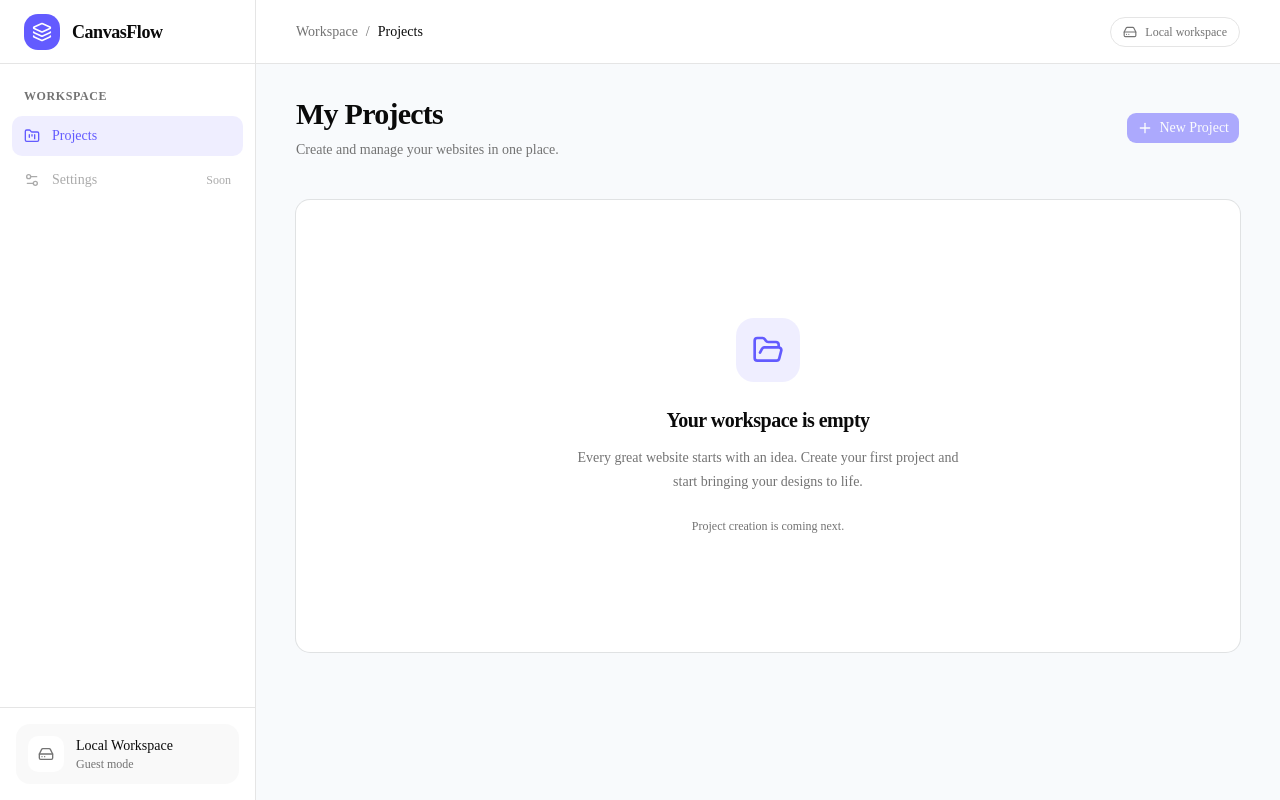
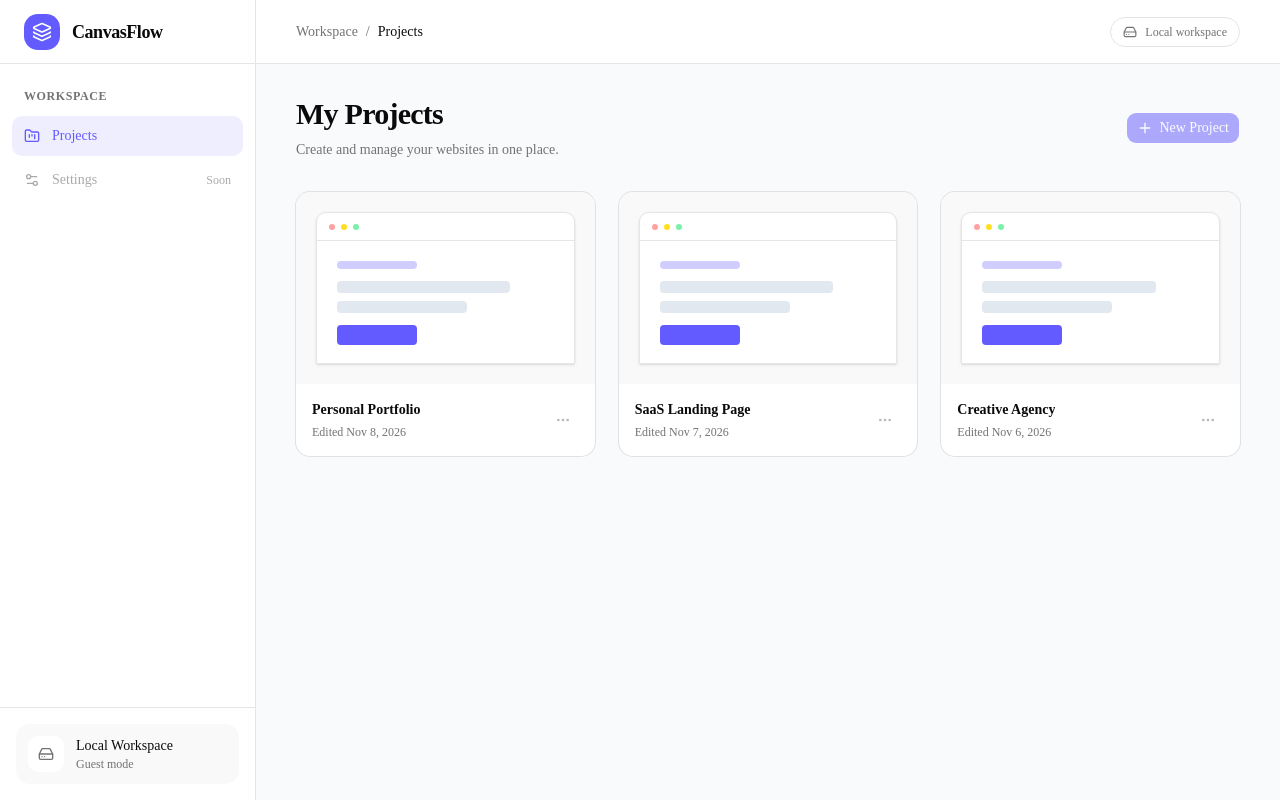
Before and after one commit to DevWarDude/canvasflow, a Next.js app: page /projects in a window 1280 px wide. Built offline with nearby package versions, Linux system fonts and the light colour scheme.

Commit message:
feat: implement reusable project cards and grid

```diff
--- a/src/app/projects/page.tsx
+++ b/src/app/projects/page.tsx
@@ -8,20 +8,23 @@ import { DashboardHeader } from "@/features/projects/components/dashboard-header
 
 import { EmptyProjects } from "@/features/projects/components/empty-projects";
 
+import { ProjectGrid } from "@/features/projects/components/project-grid";
+
+import { mockProjects } from "@/features/projects/data/mock-projects";
+
 export default function ProjectsPage() {
+  // Temporary data until IndexedDB integration
+  const projects = mockProjects;
+
   return (
     <div className="flex min-h-screen bg-canvas-dashboard">
 
-      {/* Sidebar */}
       <DashboardSidebar />
 
-      {/* Main Area */}
       <div className="flex min-w-0 flex-1 flex-col">
 
-        {/* Header */}
         <DashboardHeader />
 
-        {/* Dashboard Content */}
         <main className="flex-1">
 
           <div className="mx-auto max-w-7xl px-4 py-8 sm:px-6 lg:px-10">
@@ -39,20 +42,19 @@ export default function ProjectsPage() {
                 </p>
               </div>
 
-              {/* New Project Button */}
-              <Button
-                disabled
-                className="w-full sm:w-auto"
-              >
+              <Button disabled className="w-full sm:w-auto">
                 <Plus className="size-4" />
-
                 New Project
               </Button>
 
             </div>
 
-            {/* Projects Content */}
-            <EmptyProjects />
+            {/* Project Content */}
+            {projects.length === 0 ? (
+              <EmptyProjects />
+            ) : (
+              <ProjectGrid projects={projects} />
+            )}
 
           </div>
 
--- /dev/null
+++ b/src/features/projects/components/project-card.tsx
@@ -0,0 +1,87 @@
+import { MoreHorizontal } from "lucide-react";
+
+import {
+  Card,
+  CardContent,
+} from "@/components/ui/card";
+
+import type { ProjectSummary } from "../types/project";
+
+interface ProjectCardProps {
+  project: ProjectSummary;
+}
+
+export function ProjectCard({ project }: ProjectCardProps) {
+  const formattedDate = new Intl.DateTimeFormat("en-US", {
+    month: "short",
+    day: "numeric",
+    year: "numeric",
+  }).format(new Date(project.updatedAt));
+
+  return (
+    <Card className="group gap-0 overflow-hidden py-0 transition-all duration-200 hover:-translate-y-1 hover:shadow-lg">
+
+      {/* Project Preview */}
+      <div className="flex h-48 items-center justify-center overflow-hidden bg-muted/60 p-5">
+
+        <div className="h-full w-full max-w-[280px] overflow-hidden rounded-t-lg border bg-white shadow-sm">
+
+          {/* Mock Browser Header */}
+          <div className="flex h-7 items-center gap-1.5 border-b px-3">
+            <span className="size-1.5 rounded-full bg-red-300" />
+            <span className="size-1.5 rounded-full bg-yellow-300" />
+            <span className="size-1.5 rounded-full bg-green-300" />
+          </div>
+
+          {/* Mock Website Content */}
+          <div className="space-y-3 p-5">
+
+            <div className="h-2 w-20 rounded bg-primary/30" />
+
+            <div className="space-y-2">
+              <div className="h-3 w-4/5 rounded bg-slate-200" />
+              <div className="h-3 w-3/5 rounded bg-slate-200" />
+            </div>
+
+            <div className="h-5 w-20 rounded bg-primary" />
+
+            <div className="grid grid-cols-3 gap-2 pt-2">
+              <div className="h-12 rounded bg-slate-100" />
+              <div className="h-12 rounded bg-slate-100" />
+              <div className="h-12 rounded bg-slate-100" />
+            </div>
+
+          </div>
+        </div>
+      </div>
+
+      {/* Project Information */}
+      <CardContent className="flex items-center justify-between gap-3 p-4">
+
+        <div className="min-w-0">
+
+          <h3 className="truncate text-sm font-semibold">
+            {project.name}
+          </h3>
+
+          <p className="mt-1 text-xs text-muted-foreground">
+            Edited {formattedDate}
+          </p>
+
+        </div>
+
+        {/* Future Project Actions */}
+        <button
+          type="button"
+          disabled
+          aria-label={`More options for ${project.name}`}
+          className="flex size-8 shrink-0 cursor-not-allowed items-center justify-center rounded-lg text-muted-foreground opacity-50"
+        >
+          <MoreHorizontal className="size-4" />
+        </button>
+
+      </CardContent>
+
+    </Card>
+  );
+}
--- /dev/null
+++ b/src/features/projects/components/project-grid.tsx
@@ -0,0 +1,20 @@
+import type { ProjectSummary } from "../types/project";
+
+import { ProjectCard } from "./project-card";
+
+interface ProjectGridProps {
+  projects: ProjectSummary[];
+}
+
+export function ProjectGrid({ projects }: ProjectGridProps) {
+  return (
+    <div className="mt-8 grid grid-cols-1 gap-6 sm:grid-cols-2 xl:grid-cols-3">
+      {projects.map((project) => (
+        <ProjectCard
+          key={project.id}
+          project={project}
+        />
+      ))}
+    </div>
+  );
+}
--- /dev/null
+++ b/src/features/projects/data/mock-projects.ts
@@ -0,0 +1,22 @@
+import type { ProjectSummary } from "../types/project";
+
+export const mockProjects: ProjectSummary[] = [
+  {
+    id: "project-001",
+    name: "Personal Portfolio",
+    createdAt: "2026-11-01T10:00:00Z",
+    updatedAt: "2026-11-08T14:30:00Z",
+  },
+  {
+    id: "project-002",
+    name: "SaaS Landing Page",
+    createdAt: "2026-11-03T09:00:00Z",
+    updatedAt: "2026-11-07T16:15:00Z",
+  },
+  {
+    id: "project-003",
+    name: "Creative Agency",
+    createdAt: "2026-11-05T11:00:00Z",
+    updatedAt: "2026-11-06T12:45:00Z",
+  },
+];
--- /dev/null
+++ b/src/features/projects/types/project.ts
@@ -0,0 +1,6 @@
+export interface ProjectSummary {
+  id: string;
+  name: string;
+  createdAt: string;
+  updatedAt: string;
+}
```
